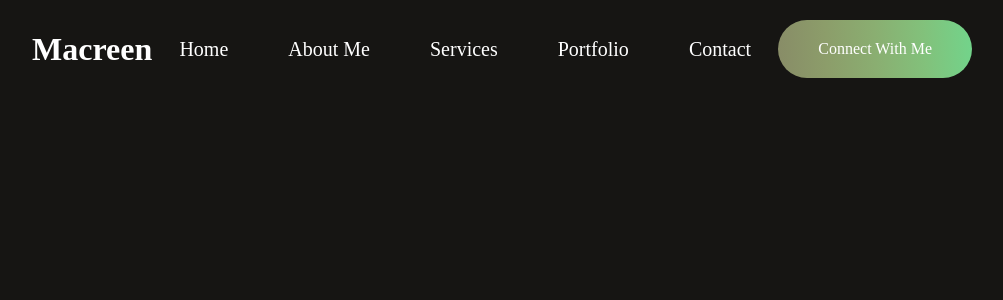
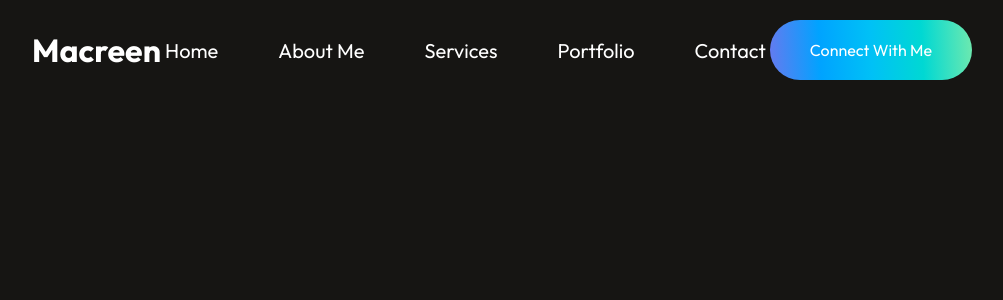
Before and after one commit to MacSmitty8/portfolio-2, a React (Vite) app: page / in a window 1280 px wide. Shown: the top 300 px of the page, without its empty margins (138-1141 px from the left). Built offline with nearby package versions, Linux system fonts and the light colour scheme.

Commit message:
Added styling to the "Connect With Me" button and adjusted fonts.

```diff
--- a/index.html
+++ b/index.html
@@ -1,13 +1,19 @@
 <!doctype html>
 <html lang="en">
+
 <head>
   <meta charset="UTF-8" />
   <link rel="icon" type="image/svg+xml" href="/vite.svg" />
   <meta name="viewport" content="width=device-width, initial-scale=1.0" />
   <title>Portfolio 2.0</title>
+  <link rel="preconnect" href="https://fonts.googleapis.com">
+  <link rel="preconnect" href="https://fonts.gstatic.com" crossorigin>
+  <link href="https://fonts.googleapis.com/css2?family=Outfit:wght@100..900&display=swap" rel="stylesheet">
 </head>
+
 <body>
   <div id="root"></div>
   <script type="module" src="/src/main.jsx"></script>
 </body>
+
 </html>
--- a/src/Components/Navbar/Navbar.css
+++ b/src/Components/Navbar/Navbar.css
@@ -14,5 +14,11 @@
 .nav-connect{
     padding:20px 40px;
     border-radius: 50px;
-    background:linear-gradient(267deg,#72d48b, #82c17b, #8aae71, #8c9d6a, #888c67);
+    background:linear-gradient(267deg, #6fe9af, #00d8d3, #00c1f6, #00a3ff, #657aef);
+    cursor: pointer;
+    transition: 0.5s;
 }
+
+.nav-connect:hover{
+    transform:scale(1.05);
+}
--- a/src/index.css
+++ b/src/index.css
@@ -7,4 +7,5 @@
   height: 100vh;
   background: #161513;
   color: white;
+  font-family:"Outfit";
 }
```
Lines whose indentation alone changed are shown as unchanged.
